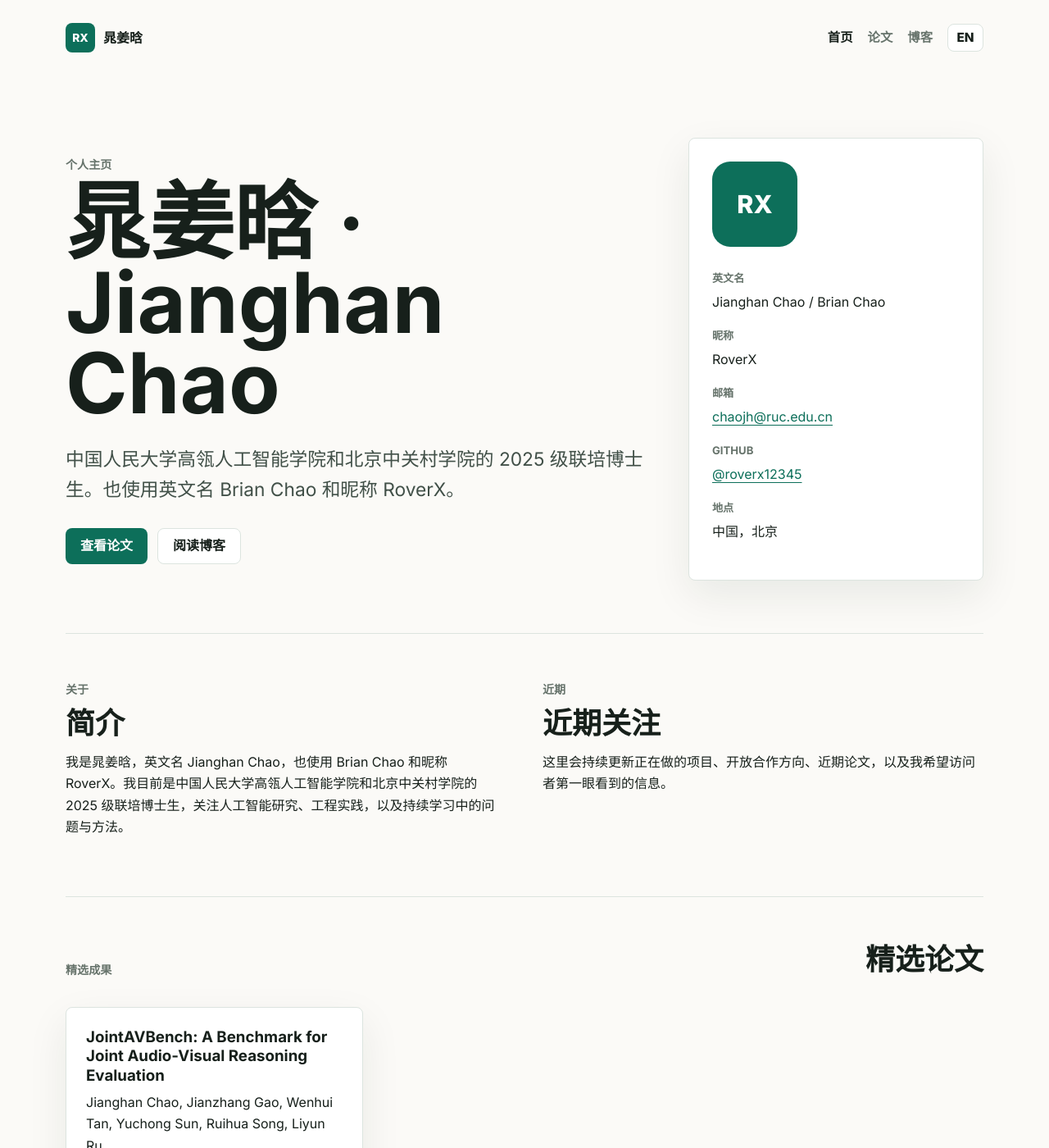
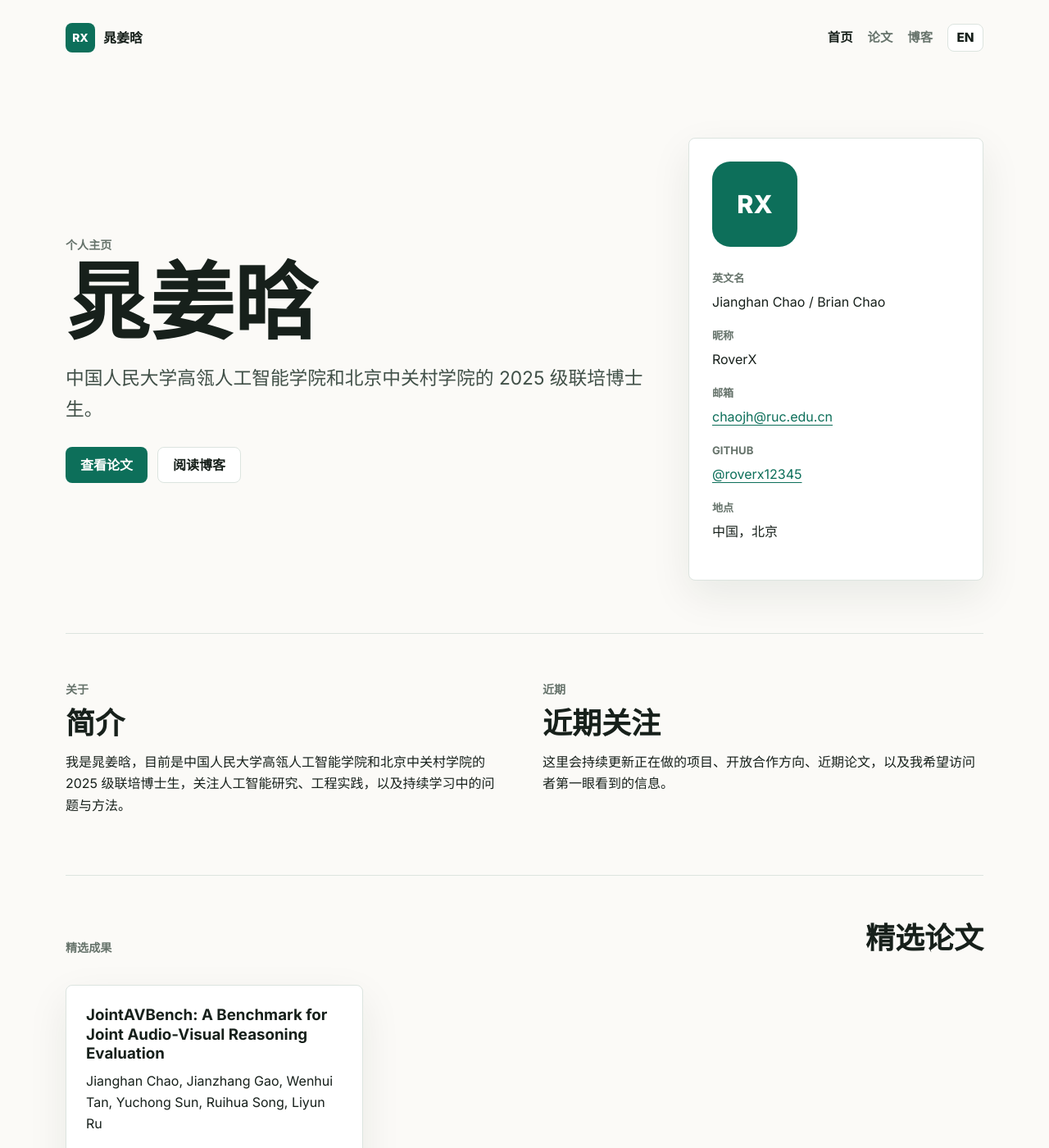
Before and after one commit to roverx12345/roverx12345.github.io, a Jekyll site: the page built from index.md, in a window 1280 px wide and 1400 px high. Shown: the whole window at 82% size. Built offline with Jekyll 4.4.1, drawn with Linux system fonts in a browser that asks for light colours.

Commit message:
Refine localized profile name display

```diff
--- a/_config.yml
+++ b/_config.yml
@@ -1,5 +1,5 @@
 title: 晁姜晗 | Jianghan Chao
-description: Personal website, publications, and blog of Jianghan Chao, also known as Brian Chao and RoverX.
+description: Personal website, publications, and blog of Jianghan Chao.
 url: "https://roverx12345.github.io"
 baseurl: ""
 lang: zh-CN
--- a/index.md
+++ b/index.md
@@ -1,14 +1,14 @@
 ---
 layout: default
 title: Home
-description: Personal homepage of Jianghan Chao, also known as Brian Chao and RoverX.
+description: Personal homepage of Jianghan Chao.
 ---
 
 <section class="hero">
   <div class="hero-copy">
     <p class="eyebrow" data-i18n-zh="个人主页" data-i18n-en="Personal Homepage">个人主页</p>
-    <h1 data-i18n-zh="{{ site.author.name }} · {{ site.author.english_name }}" data-i18n-en="{{ site.author.english_name }} · {{ site.author.name }}">{{ site.author.name }} · {{ site.author.english_name }}</h1>
-    <p class="subtitle" data-i18n-zh="{{ site.author.affiliation }}的 {{ site.author.title }}。也使用英文名 {{ site.author.alternate_name }} 和昵称 {{ site.author.nickname }}。" data-i18n-en="{{ site.author.title_en }} at {{ site.author.affiliation_en }}. Also known as {{ site.author.alternate_name }} and {{ site.author.nickname }}.">{{ site.author.affiliation }}的 {{ site.author.title }}。也使用英文名 {{ site.author.alternate_name }} 和昵称 {{ site.author.nickname }}。</p>
+    <h1 data-i18n-zh="{{ site.author.name }}" data-i18n-en="{{ site.author.english_name }}">{{ site.author.name }}</h1>
+    <p class="subtitle" data-i18n-zh="{{ site.author.affiliation }}的 {{ site.author.title }}。" data-i18n-en="{{ site.author.title_en }} at {{ site.author.affiliation_en }}.">{{ site.author.affiliation }}的 {{ site.author.title }}。</p>
     <div class="hero-actions">
       <a class="button primary" href="{{ '/publications/' | relative_url }}" data-i18n-zh="查看论文" data-i18n-en="View Publications">查看论文</a>
       <a class="button secondary" href="{{ '/blog/' | relative_url }}" data-i18n-zh="阅读博客" data-i18n-en="Read Blog">阅读博客</a>
@@ -45,7 +45,7 @@ description: Personal homepage of Jianghan Chao, also known as Brian Chao and Ro
   <div>
     <p class="eyebrow" data-i18n-zh="关于" data-i18n-en="About">关于</p>
     <h2 data-i18n-zh="简介" data-i18n-en="About Me">简介</h2>
-    <p data-i18n-zh="我是晁姜晗，英文名 Jianghan Chao，也使用 Brian Chao 和昵称 RoverX。我目前是中国人民大学高瓴人工智能学院和北京中关村学院的 2025 级联培博士生，关注人工智能研究、工程实践，以及持续学习中的问题与方法。" data-i18n-en="I am Jianghan Chao, also known as Brian Chao and RoverX. I am a 2025 joint PhD student at Gaoling School of Artificial Intelligence, Renmin University of China, and Beijing Zhongguancun Academy. My interests span AI research, engineering practice, and the methods behind continuous learning.">我是晁姜晗，英文名 Jianghan Chao，也使用 Brian Chao 和昵称 RoverX。我目前是中国人民大学高瓴人工智能学院和北京中关村学院的 2025 级联培博士生，关注人工智能研究、工程实践，以及持续学习中的问题与方法。</p>
+    <p data-i18n-zh="我是晁姜晗，目前是中国人民大学高瓴人工智能学院和北京中关村学院的 2025 级联培博士生，关注人工智能研究、工程实践，以及持续学习中的问题与方法。" data-i18n-en="I am Jianghan Chao, a 2025 joint PhD student at Gaoling School of Artificial Intelligence, Renmin University of China, and Beijing Zhongguancun Academy. My interests span AI research, engineering practice, and the methods behind continuous learning.">我是晁姜晗，目前是中国人民大学高瓴人工智能学院和北京中关村学院的 2025 级联培博士生，关注人工智能研究、工程实践，以及持续学习中的问题与方法。</p>
   </div>
   <div>
     <p class="eyebrow" data-i18n-zh="近期" data-i18n-en="Now">近期</p>
```
